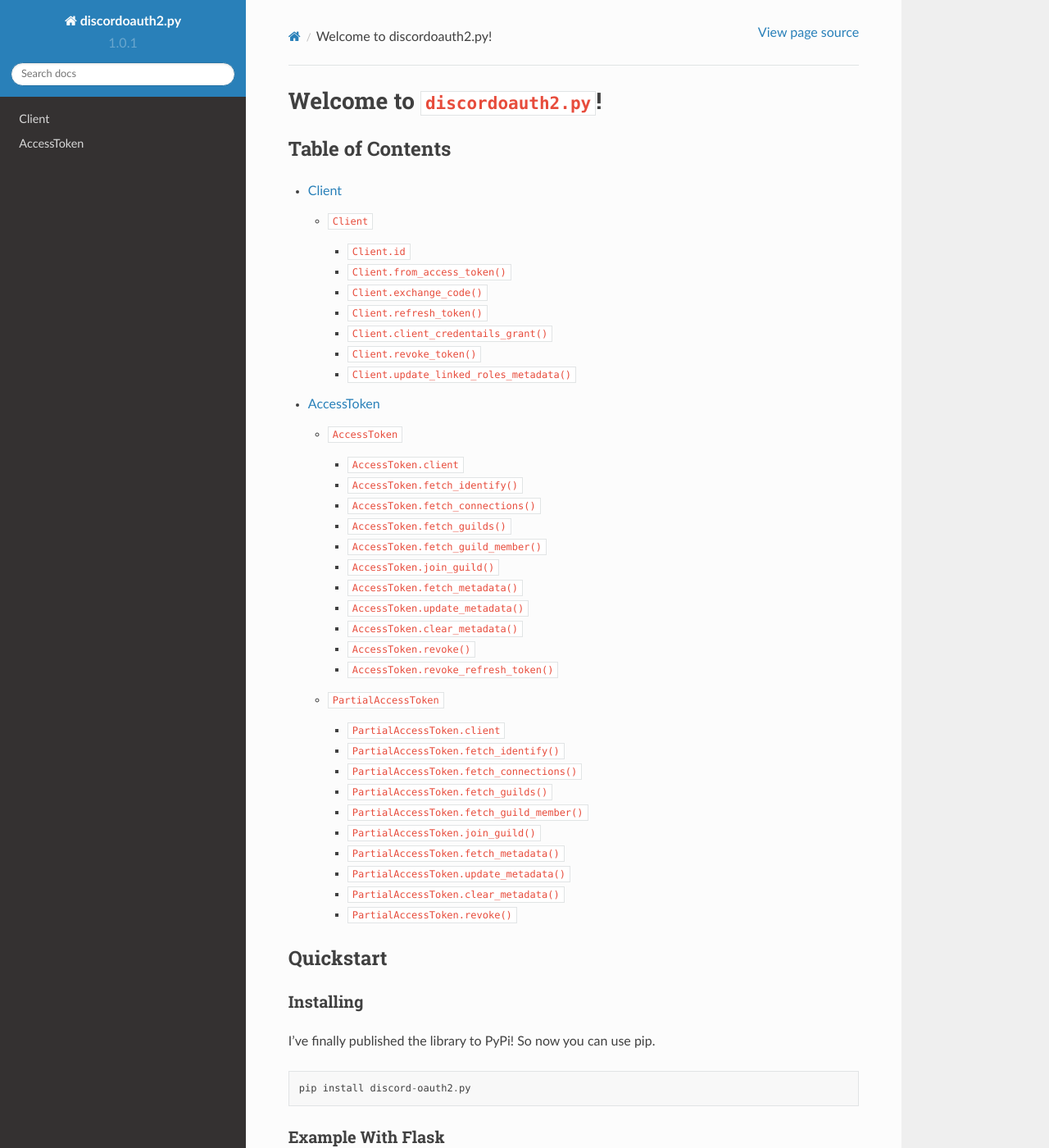
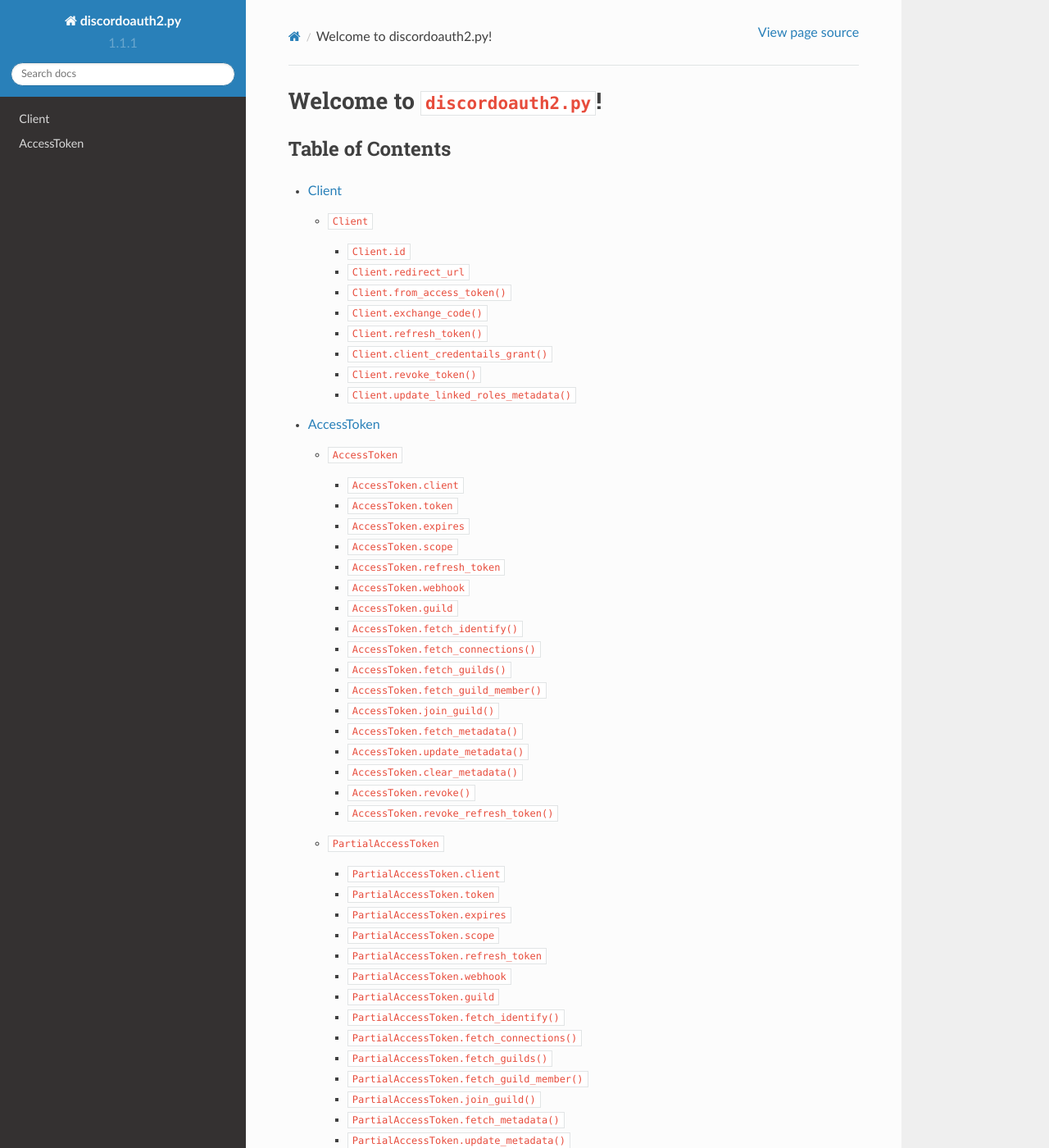
Before and after one commit to treeben77/discord-oauth2.py, a Sphinx documentation site: the page built from docs/source/index.rst, in a window 1280 px wide and 1400 px high. Shown: the whole window at 82% size. Built offline with Sphinx 7.4.7 and the Read the Docs theme 2.0.0, drawn with Linux system fonts in a browser that asks for light colours.

Commit message:
fixed documentation to show all attributes

```diff
--- a/docs/source/client.rst
+++ b/docs/source/client.rst
@@ -16,7 +16,7 @@
 
       :type: int
 
-   .. atribute:: redirect_url
+   .. attribute:: redirect_url
 
       The redirect URL
 
@@ -82,4 +82,4 @@
 
       .. versionadded:: 1.1
 
-      :param dict metadata: Should be a list of `application role connection metadata<https://discord.com/developers/docs/resources/application-role-connection-metadata#application-role-connection-metadata-object>__`
+      :param dict metadata: Should be a list of `application role connection metadata<https://discord.com/developers/docs/resources/application-role-connection-metadata#application-role-connection-metadata-object>`__
--- a/docs/source/conf.py
+++ b/docs/source/conf.py
@@ -6,8 +6,8 @@
 copyright = '2022, TreeBen77'
 author = 'TreeBen77'
 
-release = '1.0'
-version = '1.0.1'
+release = '1.1'
+version = '1.1.1'
 
 # -- General configuration
 
```
Also changed, not shown: other parts of docs/source/client.rst (+1 -1 lines), docs/source/access_token.rst (+13 -13 lines).
